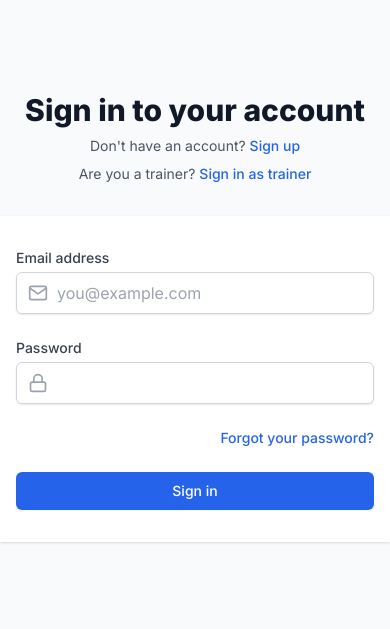
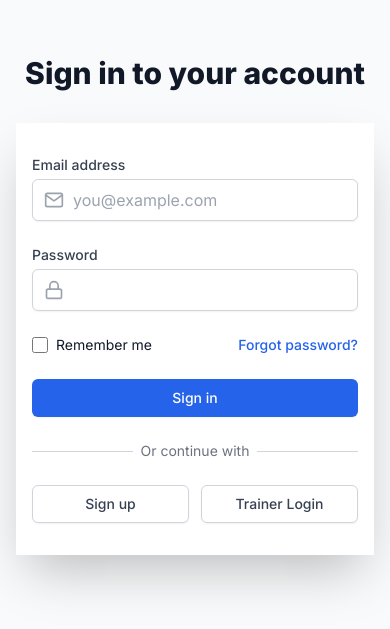
Before and after one commit to ChamithuRuberu/fitpro, a Next.js app: page /user-login in a window 390 px wide. Shown: the part 117-746 px from the top of the page. Built offline with nearby package versions, Linux system fonts and the light colour scheme; no server answers.

Commit message:
ui done in login

```diff
--- a/src/app/(auth)/register-init/page.tsx
+++ b/src/app/(auth)/register-init/page.tsx
@@ -95,7 +95,7 @@ export default function SignupPage() {
         </h2>
         <p className="mt-2 text-center text-sm text-gray-600">
           Already have an account?{' '}
-          <Link href="/login" className="font-medium text-blue-600 hover:text-blue-500">
+          <Link href="/user-login" className="font-medium text-blue-600 hover:text-blue-500">
             Sign in
           </Link>
         </p>
--- a/src/app/(auth)/trainer-login/page.tsx
+++ b/src/app/(auth)/trainer-login/page.tsx
@@ -67,7 +67,7 @@ export default function TrainerLoginPage() {
         </h2>
         <p className="mt-2 text-center text-sm text-gray-600">
           Not a trainer?{' '}
-          <Link href="/login" className="font-medium text-blue-600 hover:text-blue-500">
+          <Link href="/user-login" className="font-medium text-blue-600 hover:text-blue-500">
             Go to main login
           </Link>
         </p>
@@ -162,7 +162,7 @@ export default function TrainerLoginPage() {
             <div className="text-center">
               <p className="text-sm text-gray-600">
                 Want to become a trainer?{' '}
-                <Link href="/signup" className="font-medium text-blue-600 hover:text-blue-500">
+                <Link href="/register-init" className="font-medium text-blue-600 hover:text-blue-500">
                   Sign up here
                 </Link>
               </p>
--- a/src/app/(auth)/user-login/page.tsx
+++ b/src/app/(auth)/user-login/page.tsx
@@ -3,15 +3,15 @@
 import { useState } from 'react';
 import { useRouter } from 'next/navigation';
 import Link from 'next/link';
+import Image from 'next/image';
 import { FiMail, FiLock } from 'react-icons/fi';
 import toast, { Toaster } from 'react-hot-toast';
+import { user_login } from '@/actions';
 
 interface LoginFormData {
   email: string;
   password: string;
 }
-
-
 
 export default function LoginPage() {
   const router = useRouter();
@@ -23,41 +23,68 @@ export default function LoginPage() {
   const [error, setError] = useState<string | null>(null);
 
   const handleSubmit = async (e: React.FormEvent) => {
+    e.preventDefault();
+    setError(null);
+    setLoading(true);
 
+    const loadingToast = toast.loading('Signing in...');
+
+    try {
+      const result = await user_login(formData.email, formData.password);
+
+      if (!result.success) {
+        throw new Error(result.error || 'Login failed');
+      }
+
+      toast.success('Login successful!');
+      router.push('/dashboard');
+    } catch (err) {
+      console.error('Login error:', err);
+      const errorMessage = err instanceof Error ? err.message : 'An unexpected error occurred during login';
+      setError(errorMessage);
+      toast.error(errorMessage);
+    } finally {
+      toast.dismiss(loadingToast);
+      setLoading(false);
+    }
   };
 
   return (
-    <div className="min-h-screen bg-gray-50 flex flex-col justify-center py-12 sm:px-6 lg:px-8">
-      <Toaster position="top-right" />
-      <div className="sm:mx-auto sm:w-full sm:max-w-md">
-        <h2 className="mt-6 text-center text-3xl font-extrabold text-gray-900">
-          Sign in to your account
-        </h2>
-        <div className="mt-2 text-center text-sm text-gray-600 space-y-2">
-          <p>
-            Don't have an account?{' '}
-            <Link href="/signup" className="font-medium text-blue-600 hover:text-blue-500">
-              Sign up
-            </Link>
-          </p>
-          <p>
-            Are you a trainer?{' '}
-            <Link href="/trainer/login" className="font-medium text-blue-600 hover:text-blue-500">
-              Sign in as trainer
-            </Link>
+    <div className="min-h-screen flex">
+      {/* Left side - Image */}
+      <div className="hidden lg:flex lg:w-1/2 relative bg-blue-600">
+        <div className="absolute inset-0 bg-gradient-to-b from-blue-500/50 to-blue-700/50" />
+        <Image
+          src="/images/image.png"
+          alt="Fitness motivation"
+          fill
+          className="object-cover"
+          priority
+        />
+        <div className="relative z-10 flex flex-col justify-center items-center text-white p-12">
+          <h1 className="text-4xl font-bold mb-4 text-shadow-2xl">Welcome to FitPro</h1>
+          <p className="text-xl text-center max-w-md">
+            Your journey to a healthier lifestyle starts here. Connect with expert trainers and achieve your fitness goals.
           </p>
         </div>
       </div>
 
-      <div className="mt-8 sm:mx-auto sm:w-full sm:max-w-md">
-        <div className="bg-white py-8 px-4 shadow sm:rounded-lg sm:px-10">
+      {/* Right side - Login Form */}
+      <div className="flex-1 flex flex-col justify-center py-12 px-4 sm:px-6 lg:px-8 bg-gray-50">
+        <Toaster position="top-right" />
+        <div className="sm:mx-auto sm:w-full sm:max-w-md">
+          <h2 className="text-center text-3xl font-extrabold text-gray-900 mb-8">
+            Sign in to your account
+          </h2>
+
+          <div className="bg-white py-8 px-4 shadow-2xl sm:rounded-lg sm:px-10">
             <form className="space-y-6" onSubmit={handleSubmit}>
               {/* Email Field */}
               <div>
                 <label htmlFor="email" className="block text-sm font-medium text-gray-700">
                   Email address
                 </label>
-              <div className="mt-1 relative rounded-md shadow-sm">
+                <div className="mt-1 relative">
                   <div className="absolute inset-y-0 left-0 pl-3 flex items-center pointer-events-none">
                     <FiMail className="h-5 w-5 text-gray-400" />
                   </div>
@@ -67,7 +94,7 @@ export default function LoginPage() {
                     type="email"
                     autoComplete="email"
                     required
-                  className="appearance-none block w-full pl-10 px-3 py-2 border border-gray-300 rounded-md shadow-sm placeholder-gray-400 focus:outline-none focus:ring-blue-500 focus:border-blue-500"
+                    className="appearance-none block w-full pl-10 px-3 py-2 border border-gray-300 rounded-md shadow-sm placeholder-gray-400 focus:outline-none focus:ring-blue-500 focus:border-blue-500 transition duration-150"
                     placeholder="you@example.com"
                     value={formData.email}
                     onChange={(e) => setFormData({ ...formData, email: e.target.value })}
@@ -80,7 +107,7 @@ export default function LoginPage() {
                 <label htmlFor="password" className="block text-sm font-medium text-gray-700">
                   Password
                 </label>
-              <div className="mt-1 relative rounded-md shadow-sm">
+                <div className="mt-1 relative">
                   <div className="absolute inset-y-0 left-0 pl-3 flex items-center pointer-events-none">
                     <FiLock className="h-5 w-5 text-gray-400" />
                   </div>
@@ -90,18 +117,29 @@ export default function LoginPage() {
                     type="password"
                     autoComplete="current-password"
                     required
-                  className="appearance-none block w-full pl-10 px-3 py-2 border border-gray-300 rounded-md shadow-sm placeholder-gray-400 focus:outline-none focus:ring-blue-500 focus:border-blue-500"
+                    className="appearance-none block w-full pl-10 px-3 py-2 border border-gray-300 rounded-md shadow-sm placeholder-gray-400 focus:outline-none focus:ring-blue-500 focus:border-blue-500 transition duration-150"
                     value={formData.password}
                     onChange={(e) => setFormData({ ...formData, password: e.target.value })}
                   />
                 </div>
               </div>
 
-            {/* Forgot Password Link */}
-            <div className="flex items-center justify-end">
+              {/* Forgot Password & Remember Me */}
+              <div className="flex items-center justify-between">
+                <div className="flex items-center">
+                  <input
+                    id="remember-me"
+                    name="remember-me"
+                    type="checkbox"
+                    className="h-4 w-4 text-blue-600 focus:ring-blue-500 border-gray-300 rounded"
+                  />
+                  <label htmlFor="remember-me" className="ml-2 block text-sm text-gray-900">
+                    Remember me
+                  </label>
+                </div>
                 <div className="text-sm">
-                <Link href="/forgot-password" className="font-medium text-blue-600 hover:text-blue-500">
-                  Forgot your password?
+                  <Link href="/forgot-password" className="font-medium text-blue-600 hover:text-blue-500 transition duration-150">
+                    Forgot password?
                   </Link>
                 </div>
               </div>
@@ -124,7 +162,7 @@ export default function LoginPage() {
                 <button
                   type="submit"
                   disabled={loading}
-                className={`w-full flex justify-center py-2 px-4 border border-transparent rounded-md shadow-sm text-sm font-medium text-white ${
+                  className={`w-full flex justify-center py-2 px-4 border border-transparent rounded-md shadow-sm text-sm font-medium text-white transition duration-150 ${
                     loading
                       ? 'bg-blue-400 cursor-not-allowed'
                       : 'bg-blue-600 hover:bg-blue-700 focus:outline-none focus:ring-2 focus:ring-offset-2 focus:ring-blue-500'
@@ -133,7 +171,31 @@ export default function LoginPage() {
                   {loading ? 'Signing in...' : 'Sign in'}
                 </button>
               </div>
+
+              {/* Alternative Options */}
+              <div className="mt-6">
+                <div className="relative">
+                  <div className="absolute inset-0 flex items-center">
+                    <div className="w-full border-t border-gray-300" />
+                  </div>
+                  <div className="relative flex justify-center text-sm">
+                    <span className="px-2 bg-white text-gray-500">Or continue with</span>
+                  </div>
+                </div>
+
+                <div className="mt-6 grid grid-cols-2 gap-3">
+                  <Link href="/register-init"
+                    className="w-full flex justify-center py-2 px-4 border border-gray-300 rounded-md shadow-sm text-sm font-medium text-gray-700 bg-white hover:bg-gray-50 transition duration-150">
+                    Sign up
+                  </Link>
+                  <Link href="/trainer-login"
+                    className="w-full flex justify-center py-2 px-4 border border-gray-300 rounded-md shadow-sm text-sm font-medium text-gray-700 bg-white hover:bg-gray-50 transition duration-150">
+                    Trainer Login
+                  </Link>
+                </div>
+              </div>
             </form>
+          </div>
         </div>
       </div>
     </div>
--- a/src/components/Navbar.tsx
+++ b/src/components/Navbar.tsx
@@ -37,7 +37,7 @@ const Navbar = () => {
             <Link href="/trainers" className="text-gray-700 hover:text-blue-600">
               Trainers
             </Link>
-            <Link href="/login" className="text-gray-700 hover:text-blue-600">
+            <Link href="/user-login" className="text-gray-700 hover:text-blue-600">
               Join Us
             </Link>
           </div>
```
Also changed, not shown: 1 other file (tests, documents, lock files or other folders). Lines whose indentation alone changed are shown as unchanged.
